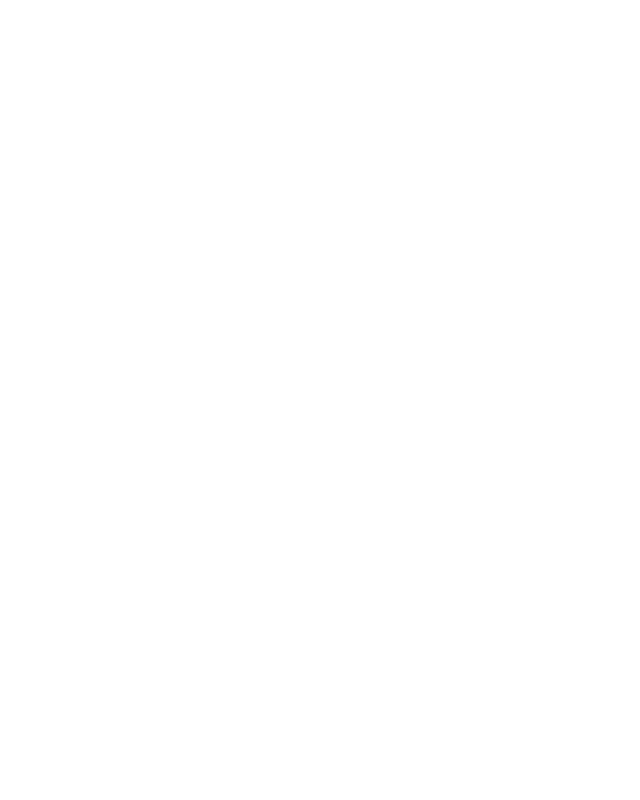
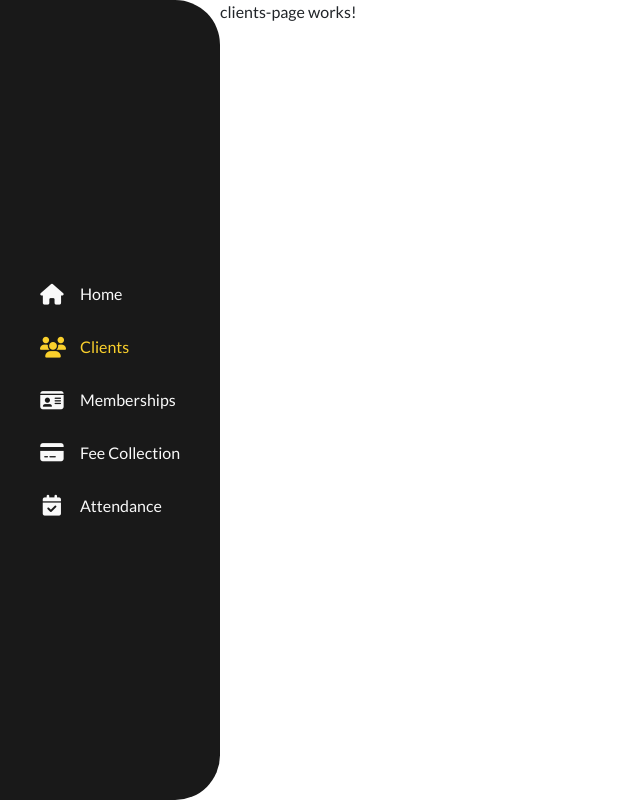
Before and after one commit to santiwg/gym-client-managing-frontend, an Angular app: page /clients in a window 1280 px wide. Before the commit this address led to /. Shown: the whole page, without its empty margins (0-640 px from the left). Built offline with nearby package versions, Linux system fonts and the light colour scheme; a web font is replaced by a local one.

Commit message:
Creo pagina y modal de clientes, agrego las rutas y refactorizo sidebar

```diff
--- a/src/app/app.routes.ts
+++ b/src/app/app.routes.ts
@@ -3,6 +3,7 @@
 import { HomePage } from './pages/home/home-page';
 import { LoginPage } from './pages/auth/login-page/login-page';
 import { RegisterPage } from './pages/auth/register-page/register-page';
+import { ClientsPage } from './pages/clients/clients-page/clients-page';
 
 export const routes: Routes = [
   {
@@ -12,6 +13,10 @@
       {
         path: '',
         component: HomePage,
+      },
+      {
+        path: 'clients',
+        component: ClientsPage,
       },
     ],
   },
--- a/src/app/components/side-bar/side-bar.css
+++ b/src/app/components/side-bar/side-bar.css
@@ -37,7 +37,7 @@
     color: var(--color-text-secondary);
 }
 
-.nav-item.active .nav-link {
+.nav-link.active {
     color: var(--color-accent-main);
 }
 
--- a/src/app/components/side-bar/side-bar.html
+++ b/src/app/components/side-bar/side-bar.html
@@ -1,31 +1,32 @@
 <nav class="sidebar">
     <ul class="nav flex-column">
-        <li class="nav-item" routerLinkActive="active">
-            <a class="nav-link" [routerLink]="['/']">
+        <li class="nav-item">
+            <a class="nav-link" [routerLink]="['/']" routerLinkActive="active"
+                [routerLinkActiveOptions]="{ exact: true }">
                 <i class="fa fa-home"></i>
                 <span class="label">Home</span>
             </a>
         </li>
-        <li class="nav-item" routerLinkActive="active">
-            <a class="nav-link" [routerLink]="['/clients']">
+        <li class="nav-item">
+            <a class="nav-link" [routerLink]="['/clients']" routerLinkActive="active">
                 <i class="fa fa-users"></i>
                 <span class="label">Clients</span>
             </a>
         </li>
-        <li class="nav-item" routerLinkActive="active">
-            <a class="nav-link" [routerLink]="['/memberships']">
+        <li class="nav-item">
+            <a class="nav-link" [routerLink]="['/memberships']" routerLinkActive="active">
                 <i class="fa fa-id-card"></i>
                 <span class="label">Memberships</span>
             </a>
         </li>
-        <li class="nav-item" routerLinkActive="active">
-            <a class="nav-link" [routerLink]="['/fees']">
+        <li class="nav-item">
+            <a class="nav-link" [routerLink]="['/fees']" routerLinkActive="active">
                 <i class="fa fa-credit-card"></i>
                 <span class="label">Fee Collection</span>
             </a>
         </li>
-        <li class="nav-item" routerLinkActive="active">
-            <a class="nav-link" [routerLink]="['/attendance']">
+        <li class="nav-item">
+            <a class="nav-link" [routerLink]="['/attendance']" routerLinkActive="active">
                 <i class="fa fa-calendar-check"></i>
                 <span class="label">Attendance</span>
             </a>
--- /dev/null
+++ b/src/app/pages/clients/client-form-modal/client-form-modal.html
@@ -0,0 +1 @@
+<p>client-form-modal works!</p>
--- /dev/null
+++ b/src/app/pages/clients/clients-page/clients-page.html
@@ -0,0 +1 @@
+<p>clients-page works!</p>
```
Also changed, not shown: src/app/pages/clients/client-form-modal/client-form-modal.ts (added, +11 -0 lines), src/app/pages/clients/clients-page/clients-page.ts (added, +11 -0 lines), src/app/pages/clients/client-form-modal/client-form-modal.css (added), src/app/pages/clients/clients-page/clients-page.css (added), 2 other files (tests, documents, lock files or other folders).
